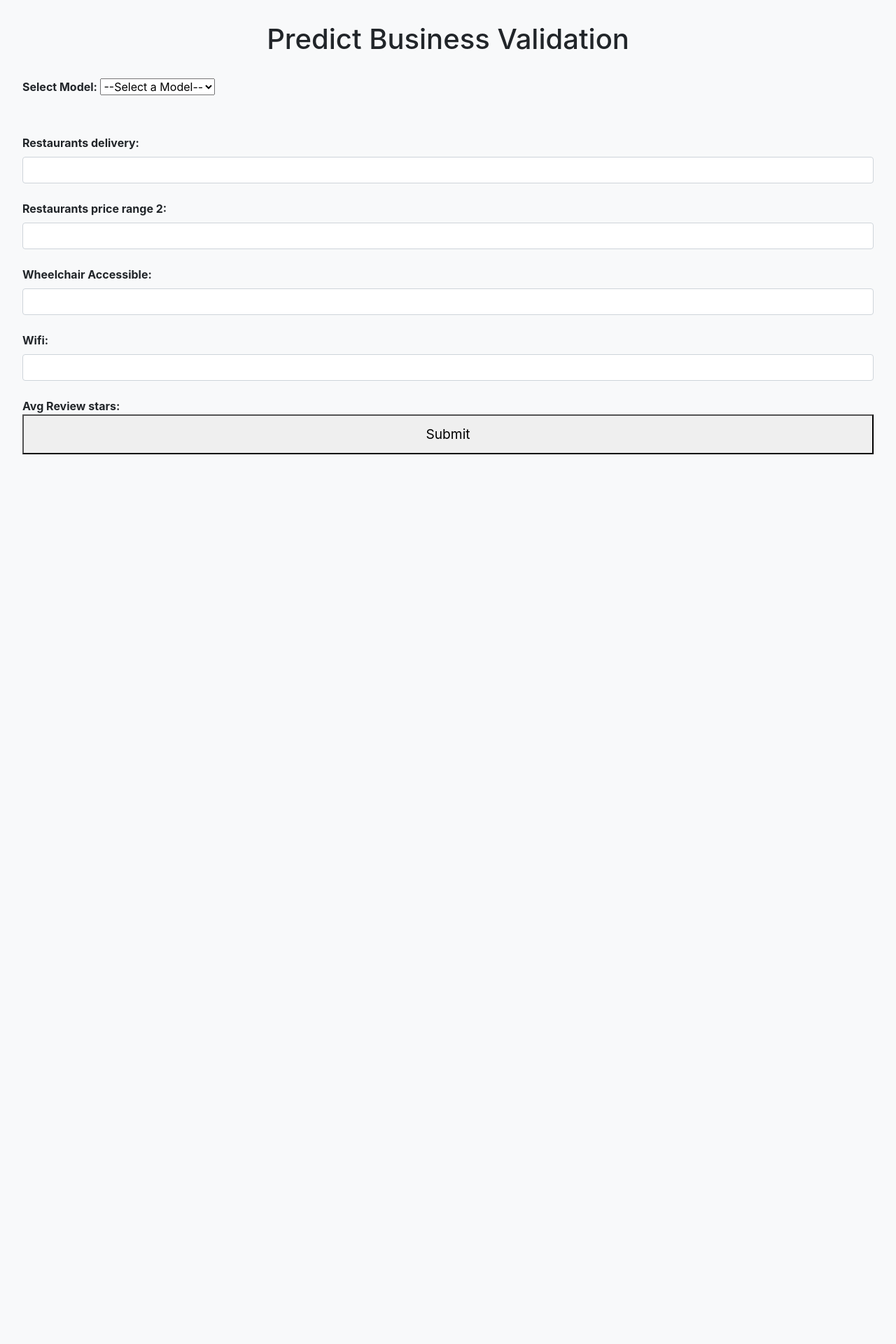
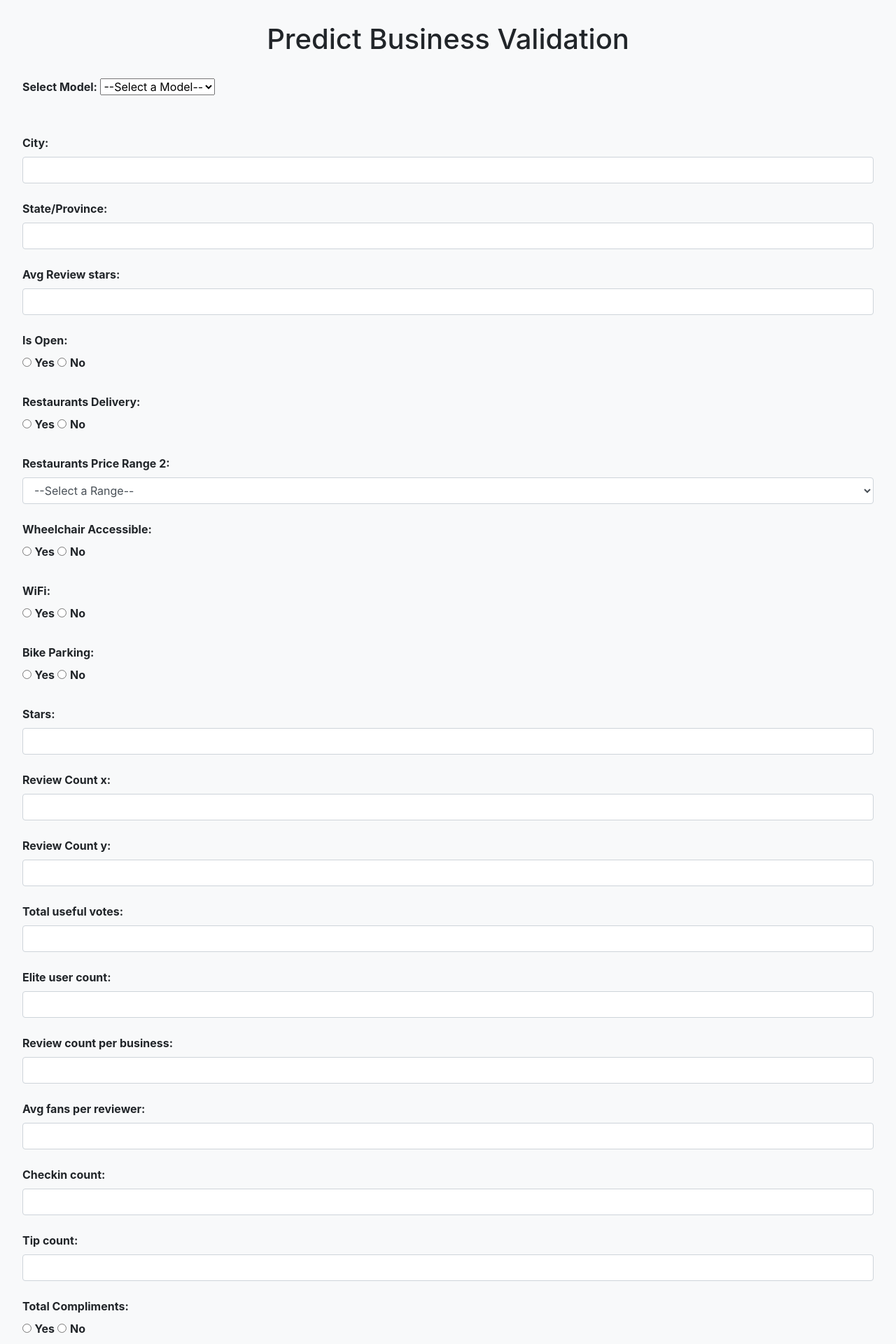
Before and after one commit to shahnazpm/BusinessValidationModel, a Flask app: page / in a window 1280 px wide. Shown: the top 1920 px of the page at 70% size. Before the commit the page ends 649 px from the top, so only its background shows below. Run offline with Flask 3, Linux system fonts and the light colour scheme; parts of the project's set-up code (start-up, migrations or seed data) failed here and were passed over; some libraries are stand-ins or nearby versions.

Commit message:
Input issues fixed for flask webpage

```diff
--- a/templates/index.html
+++ b/templates/index.html
@@ -42,19 +42,14 @@
             max-height: 400px; /* Adjust this height as needed */
             overflow-y: auto;
         }
-
-
 		</style>
 		<script>
         function showFields() {
-            // Hide all fields initially
             let fields = document.querySelectorAll('.field-group');
             fields.forEach(field => field.style.display = 'block');
 
-            // Get the selected model
             let model = document.getElementById('modelSelect').value;
 
-            // Show fields based on model selection
             if (model === 'model1') {
                 document.querySelectorAll('.model2').forEach(field => field.style.display = 'none');
             }
@@ -87,36 +82,75 @@
 
 				<!-- Fields for Model 1 -->
 				<div class="field-group model1 form-group" style="display: block;">
-					<label for="RestaurantsDelivery">Restaurants delivery:</label>
-					<input type="number" step="0.01" name="RestaurantsDelivery" class="form-control" required="">
+					<label for="city">City:</label>
+					<input type="text" name="city" class="form-control">
 				</div>
+
 				<div class="field-group model1 form-group" style="display: block;">
-					<label for="RestaurantsPriceRange2">Restaurants price range 2:</label>
-					<input type="number" step="0.01" name="RestaurantsPriceRange2" class="form-control" required="">
-				</div>
-				<div class="field-group model1 form-group" style="display: block;">
-					<label for="WheelchairAccessible">Wheelchair Accessible:</label>
-					<input type="number" step="0.01" name="WheelchairAccessible" class="form-control" required="">
-				</div>
-				<div class="field-group model1 form-group" style="display: block;">
-					<label for="WiFi">Wifi:</label>
-					<input type="number" step="0.01" name="WiFi" class="form-control" required="">
+					<label for="state">State/Province:</label>
+					<input type="text" name="state" class="form-control">
 				</div>
 				<div class="field-group model1 form-group" style="display: block;">
 					<label for="avg_review_stars">Avg Review stars:</label>
-					<input type="number" step="0.01" name="avg_review_stars" class="form-control" required="">
+					<input type="number" step="0.5" name="avg_review_stars" class="form-control" required>
+				</div>
+				<div class="field-group model1 form-group" style="display: block;"></div>
+					<label for="isOpen">Is Open:</label><br>
+					<div>
+						<input type="radio" id="openYes" name="isOpen" value="1" required>
+						<label for="openYes">Yes</label>
+						<input type="radio" id="openNo" name="isOpen" value="0">
+						<label for="openNo">No</label>
+					</div>
+				</div>
+				<br/>
+				<div class="field-group model1 form-group" style="display: block;">
+					<label for="RestaurantsDelivery">Restaurants Delivery:</label><br>
+					<div>
+						<input type="radio" id="deliveryYes" name="RestaurantsDelivery" value="1" required>
+						<label for="deliveryYes">Yes</label>
+						<input type="radio" id="deliveryNo" name="RestaurantsDelivery" value="0">
+						<label for="deliveryNo">No</label>
+					</div>
 				</div>
 				<div class="field-group model1 form-group" style="display: block;">
-					<label for="BikeParking">Bike Parking:</label>
-					<input type="number" step="0.01" name="BikeParking" class="form-control" required="">
+					<label for="RestaurantsPriceRange2">Restaurants Price Range 2:</label>
+					<select name="RestaurantsPriceRange2" class="form-control" required>
+						<option value="">--Select a Range--</option>
+						<option value="0">0</option>
+						<option value="1">1</option>
+						<option value="2">2</option>
+						<option value="3">3</option>
+						<option value="4">4</option>
+						<option value="None">None</option>
+					</select>
 				</div>
-				<div class="field-group model2 form-group" style="display: block;">
-					<label for="city">City:</label>
-					<input type="number" step="0.01" name="city" class="form-control">
+				<div class="field-group model1 form-group" style="display: block;">
+					<label for="WheelchairAccessible">Wheelchair Accessible:</label><br>
+					<div>
+						<input type="radio" id="wheelchairYes" name="WheelchairAccessible" value="1" required>
+						<label for="wheelchairYes">Yes</label>
+						<input type="radio" id="wheelchairNo" name="WheelchairAccessible" value="0">
+						<label for="wheelchairNo">No</label>
+					</div>
 				</div>
-				<div class="field-group model2 form-group" style="display: block;">
-					<label for="state">State:</label>
-					<input type="number" step="0.01" name="state" class="form-control">
+				<div class="field-group model1 form-group" style="display: block;">
+					<label for="WiFi">WiFi:</label>
+					<div>
+						<input type="radio" id="wifiYes" name="WiFi" value="1" required>
+						<label for="wifiYes">Yes</label>
+						<input type="radio" id="wifiNo" name="WiFi" value="0">
+						<label for="wifiNo">No</label>
+					</div>
+				</div>
+				<div class="field-group model1 form-group" style="display: block;">
+					<label for="BikeParking">Bike Parking:</label><br>
+					<div>
+						<input type="radio" id="bikeYes" name="BikeParking" value="1" required>
+						<label for="bikeYes">Yes</label>
+						<input type="radio" id="bikeNo" name="BikeParking" value="0">
+						<label for="bikeNo">No</label>
+					</div>
 				</div>
 				<div class="field-group model2 form-group" style="display: block;">
 					<label for="stars">Stars:</label>
@@ -154,35 +188,67 @@
 					<label for="tip_count">Tip count:</label>
 					<input type="number" step="0.01" name="tip_count" class="form-control">
 				</div>
-				<div class="field-group model2 form-group" style="display: block;">
-					<label for="total_compliments">Total compliments:</label>
-					<input type="number" step="0.01" name="total_compliments" class="form-control">
+				<div class="field-group model1 form-group" style="display: block;">
+					<label for="total_compliments">Total Compliments:</label><br>
+					<div>
+						<input type="radio" id="complimentsYes" name="total_compliments" value="1" required>
+						<label for="complimentsYes">Yes</label>
+						<input type="radio" id="complimentsNo" name="total_compliments" value="0">
+						<label for="complimentsNo">No</label>
+					</div>
 				</div>
-				<div class="field-group model2 form-group" style="display: block;">
-					<label for="OutdoorSeating">Outdoor seating:</label>
-					<input type="number" step="0.01" name="OutdoorSeating" class="form-control">
+				<div class="field-group model1 form-group" style="display: block;">
+					<label for="OutdoorSeating">Outdoor Seating:</label><br>
+					<div>
+						<input type="radio" id="outdoorYes" name="OutdoorSeating" value="1" required>
+						<label for="outdoorYes">Yes</label>
+						<input type="radio" id="outdoorNo" name="OutdoorSeating" value="0">
+						<label for="outdoorNo">No</label>
+					</div>
 				</div>
-				<div class="field-group model2 form-group" style="display: block;">
-					<label for="BusinessAcceptsCreditCards">Business Accepts Credit card:</label>
-					<input type="number" step="0.01" name="BusinessAcceptsCreditCards" class="form-control">
+				<div class="field-group model1 form-group" style="display: block;">
+					<label for="BusinessAcceptsCreditCards">Business Accepts Credit Cards:</label><br>
+					<div>
+						<input type="radio" id="creditYes" name="BusinessAcceptsCreditCards" value="1" required>
+						<label for="creditYes">Yes</label>
+						<input type="radio" id="creditNo" name="BusinessAcceptsCreditCards" value="0">
+						<label for="creditNo">No</label>
+					</div>
 				</div>
-				<div class="field-group model2 form-group" style="display: block;">
-					<label for="RestaurantsTakeOut">Restaurants takeout:</label>
-					<input type="number" step="0.01" name="RestaurantsTakeOut" class="form-control">
+				<div class="field-group model1 form-group" style="display: block;">
+					<label for="RestaurantsTakeOut">Restaurants Takeout:</label><br>
+					<div>
+						<input type="radio" id="takeoutYes" name="RestaurantsTakeOut" value="1" required>
+						<label for="takeoutYes">Yes</label>
+						<input type="radio" id="takeoutNo" name="RestaurantsTakeOut" value="0">
+						<label for="takeoutNo">No</label>
+					</div>
 				</div>
-				<div class="field-group model2 form-group" style="display: block;">
-					<label for="Caters">Caters:</label>
-					<input type="number" step="0.01" name="Caters" class="form-control">
+				<div class="field-group model1 form-group" style="display: block;"></div>
+					<label for="Caters">Caters:</label><br>
+					<div>
+						<input type="radio" id="catersYes" name="Caters" value="1" required>
+						<label for="catersYes">Yes</label>
+						<input type="radio" id="catersNo" name="Caters" value="0">
+						<label for="catersNo">No</label>
+					</div>
 				</div>
-				<div class="field-group model2 form-group" style="display: block;">
-					<label for="BusinessParking">Business Parking:</label>
-					<input type="number" step="0.01" name="BusinessParking" class="form-control">
+				<div class="field-group model1 form-group" style="display: block;"></div>
+					<label for="BusinessParking">Business Parking:</label><br>
+					<div>
+						<input type="radio" id="parkingYes" name="BusinessParking" value="1" required>
+						<label for="parkingYes">Yes</label>
+						<input type="radio" id="parkingNo" name="BusinessParking" value="0">
+						<label for="parkingNo">No</label>
+					</div>
 				</div>
+				<br/>
 				<div class="field-group model2 form-group" style="display: block;">
 					<label for="weekly_hours">Weekly hours:</label>
 					<input type="number" step="0.01" name="weekly_hours" class="form-control">
 				</div>
 			</div>
+			<br/>
 			<button type="submit">Submit</button>
 		</form>
 	</body>
```
